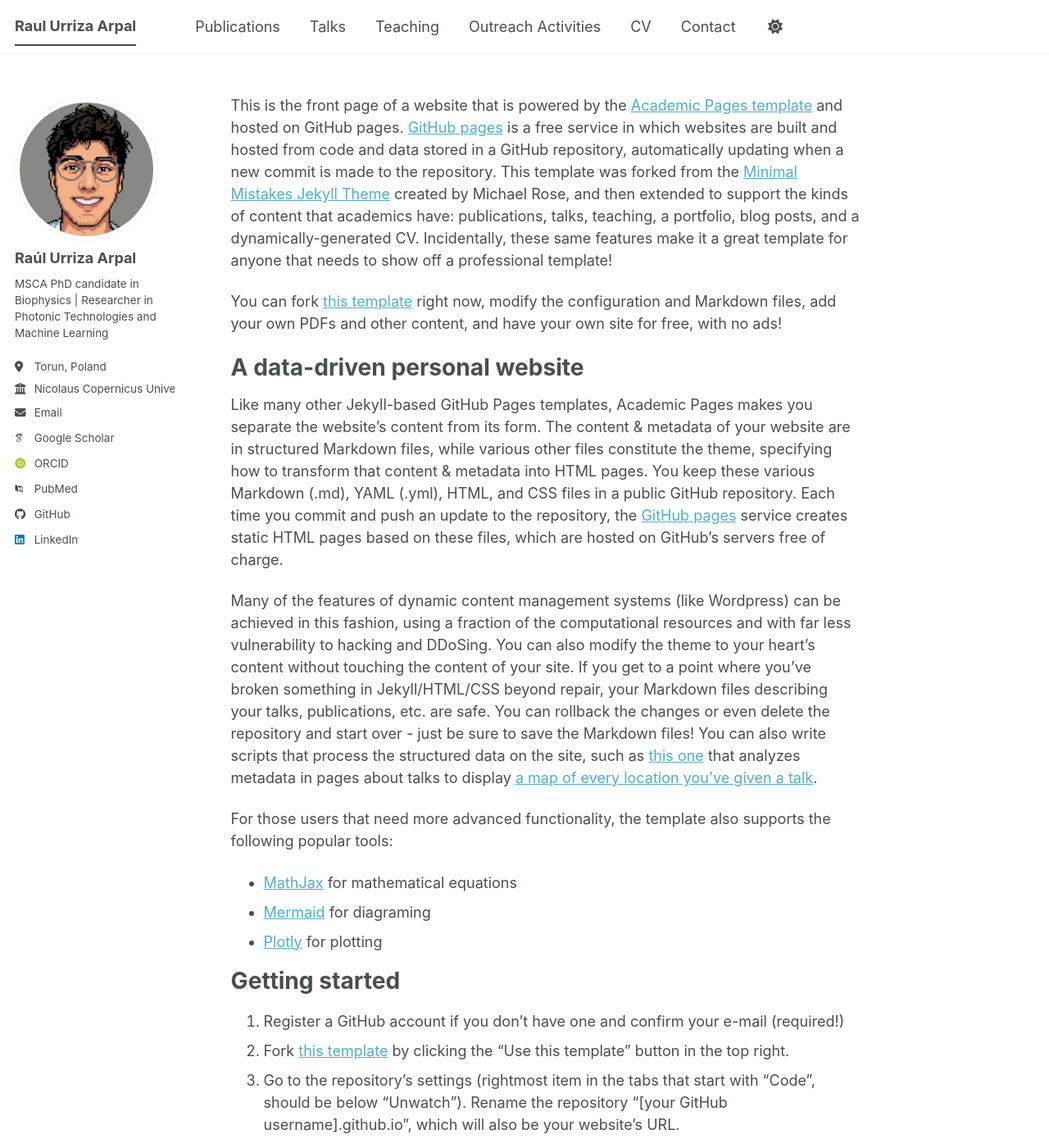
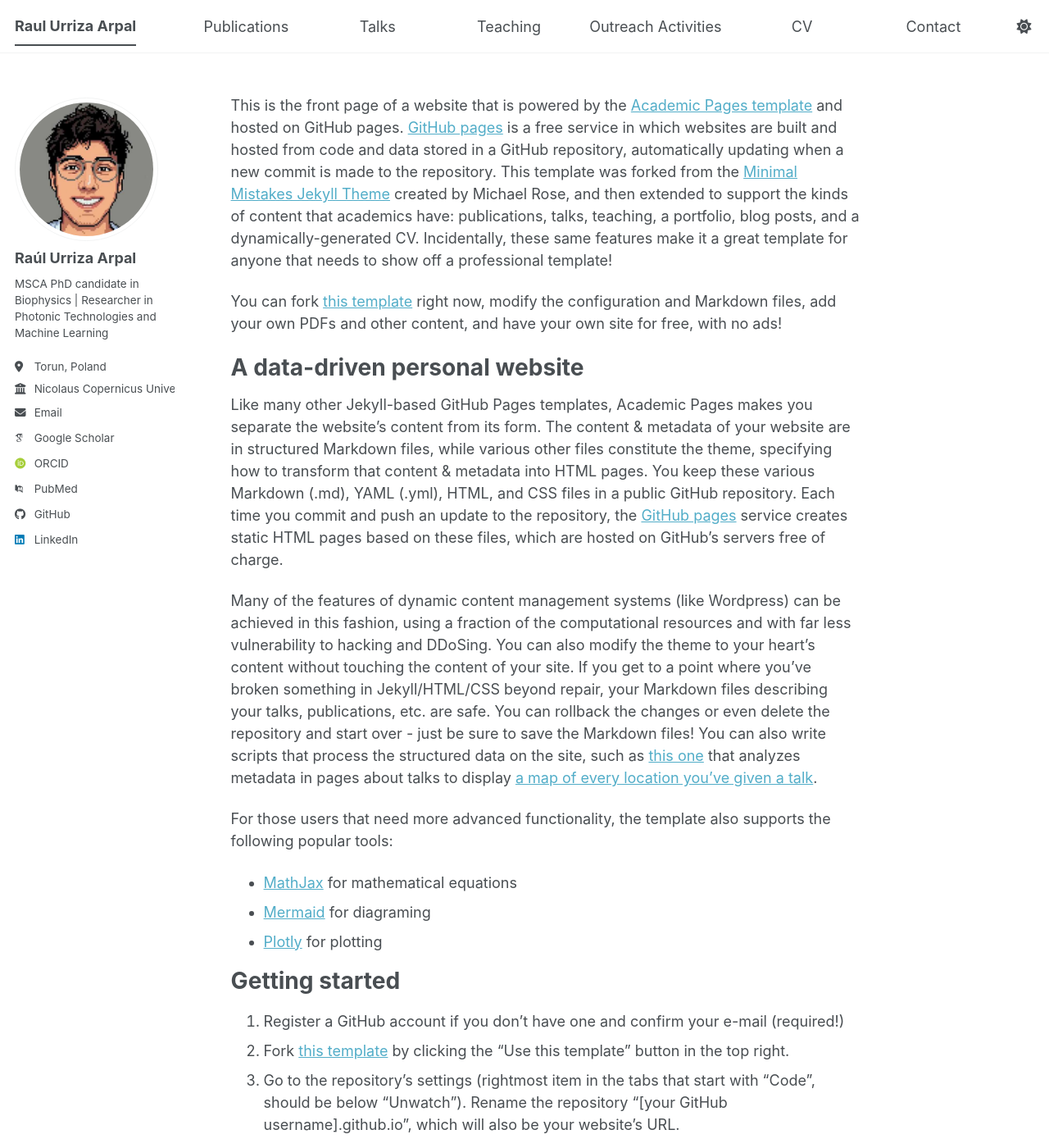
Before and after one commit to RaulUrriza/raulurriza.github.io, a Jekyll site: the page built from _pages/about.md, in a window 1280 px wide and 1400 px high. Shown: the whole window at 82% size. Built offline with Jekyll 4.4.1, drawn with Linux system fonts in a browser that asks for light colours; some web fonts are replaced; a script bundle is joined from its source files by our own code; library files that are not in the unit come from our copies.

Commit message:
adaptative menu to larger screens

```diff
--- a/_sass/layout/_navigation.scss
+++ b/_sass/layout/_navigation.scss
@@ -205,13 +205,31 @@
   .visible-links {
     display: table;
 
+    @include breakpoint($large) {
+      display: flex;
+      align-items: center;
+      width: 100%;
+    }
+
     li {
       display: table-cell;
       vertical-align: middle;
 
+      @include breakpoint($large) {
+        display: flex;
+        align-items: center;
+        justify-content: center;
+        flex: 1;
+      }
+
       &:first-child {
         font-weight: bold;
         text-wrap: wrap;
+
+        @include breakpoint($large) {
+          flex: 0 0 auto;
+          justify-content: flex-start;
+        }
 
         a {
           margin-left: 0;
@@ -219,6 +237,10 @@
       }
 
       &:last-child {
+        @include breakpoint($large) {
+          flex: 0 0 auto;
+        }
+
         a {
           margin-right: 0;
         }
```
